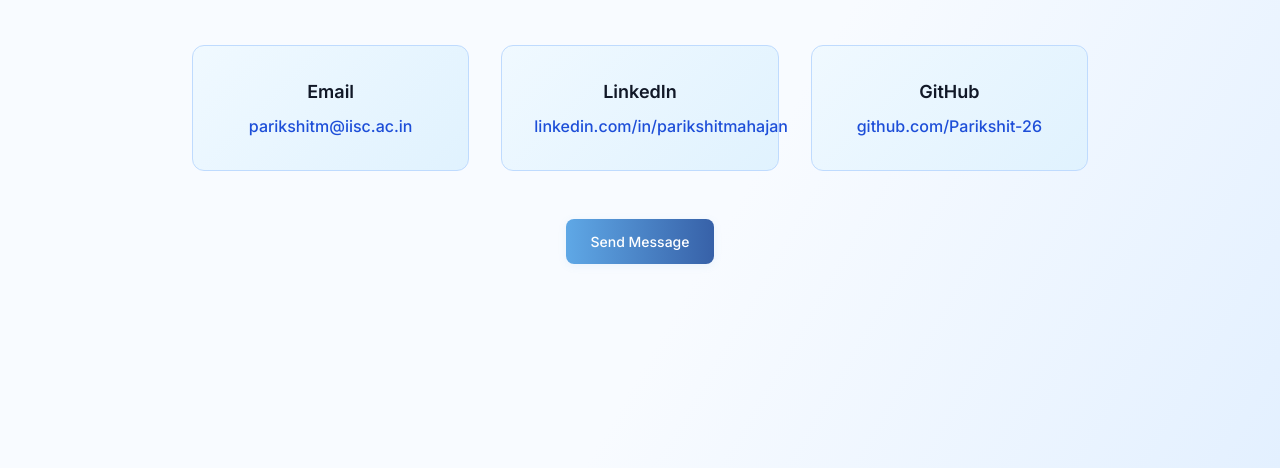
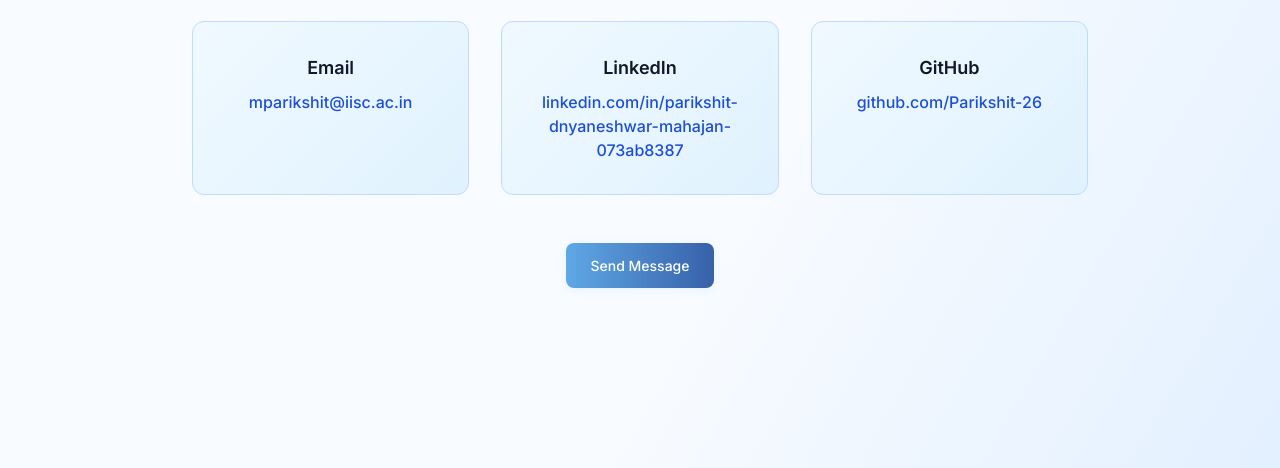
Before and after one commit to Parikshit-26/parikshit.github.io, a plain HTML site: page index.html in a window 1280 px wide. Both pictures are taken after a click on the link "Contact". Shown: the part 332-800 px from the top of the page. Drawn offline with nearby package versions, Linux system fonts and the light colour scheme.

Commit message:
contact details

```diff
--- a/index.html
+++ b/index.html
@@ -467,7 +467,7 @@
         <div class="flex flex-col sm:flex-row gap-4 justify-center">
             <a href="#research" class="btn btn-primary">Research</a>
             <a href="#publications" class="btn btn-secondary">Publications</a>
-            <a href="mailto:parikshitm@iisc.ac.in" class="btn btn-download">Contact Me</a>
+            <a href="mailto:mparikshit@iisc.ac.in" class="btn btn-download">Contact Me</a>
         </div>
     </div>
 </section>
@@ -844,14 +844,14 @@
             <div class="grid md:grid-cols-3 gap-8 mb-12">
                 <div class="contact-card">
                     <h3 class="text-lg font-semibold text-gray-900 mb-2">Email</h3>
-                    <a href="mailto:parikshitm@iisc.ac.in" class="text-blue-700 hover:text-blue-900 font-medium">
-                        parikshitm@iisc.ac.in
+                    <a href="mailto:mparikshit@iisc.ac.in" class="text-blue-700 hover:text-blue-900 font-medium">
+                        mparikshit@iisc.ac.in
                     </a>
                 </div>
                 <div class="contact-card">
                     <h3 class="text-lg font-semibold text-gray-900 mb-2">LinkedIn</h3>
-                    <a href="https://www.linkedin.com/in/parikshitmahajan" class="text-blue-700 hover:text-blue-900 font-medium">
-                        linkedin.com/in/parikshitmahajan
+                    <a href="https://www.linkedin.com/in/parikshit-dnyaneshwar-mahajan-073ab8387" class="text-blue-700 hover:text-blue-900 font-medium">
+                        linkedin.com/in/parikshit-dnyaneshwar-mahajan-073ab8387
                     </a>
                 </div>
                 <div class="contact-card">
@@ -861,7 +861,7 @@
                     </a>
                 </div>
             </div>
-            <a href="mailto:parikshitm@iisc.ac.in" class="btn btn-primary">
+            <a href="mailto:mparikshit@iisc.ac.in" class="btn btn-primary">
                 Send Message
             </a>
         </div>
```
